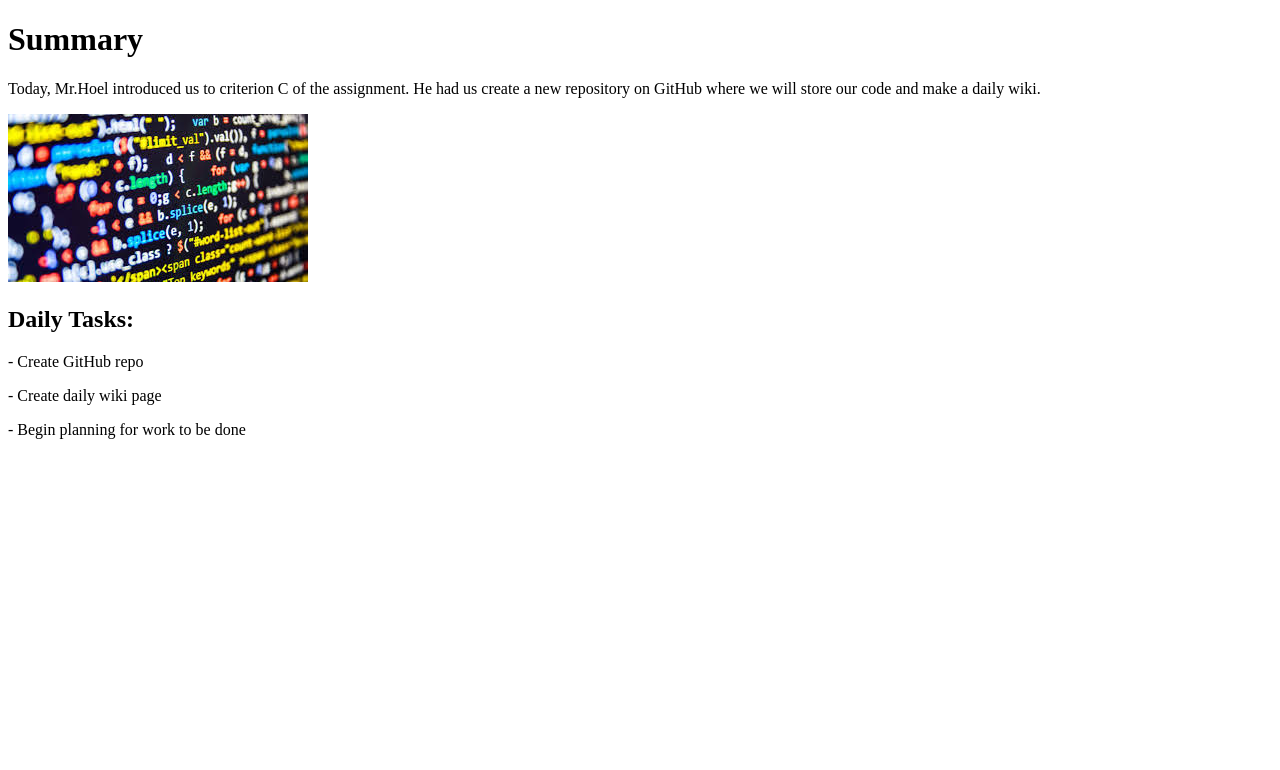
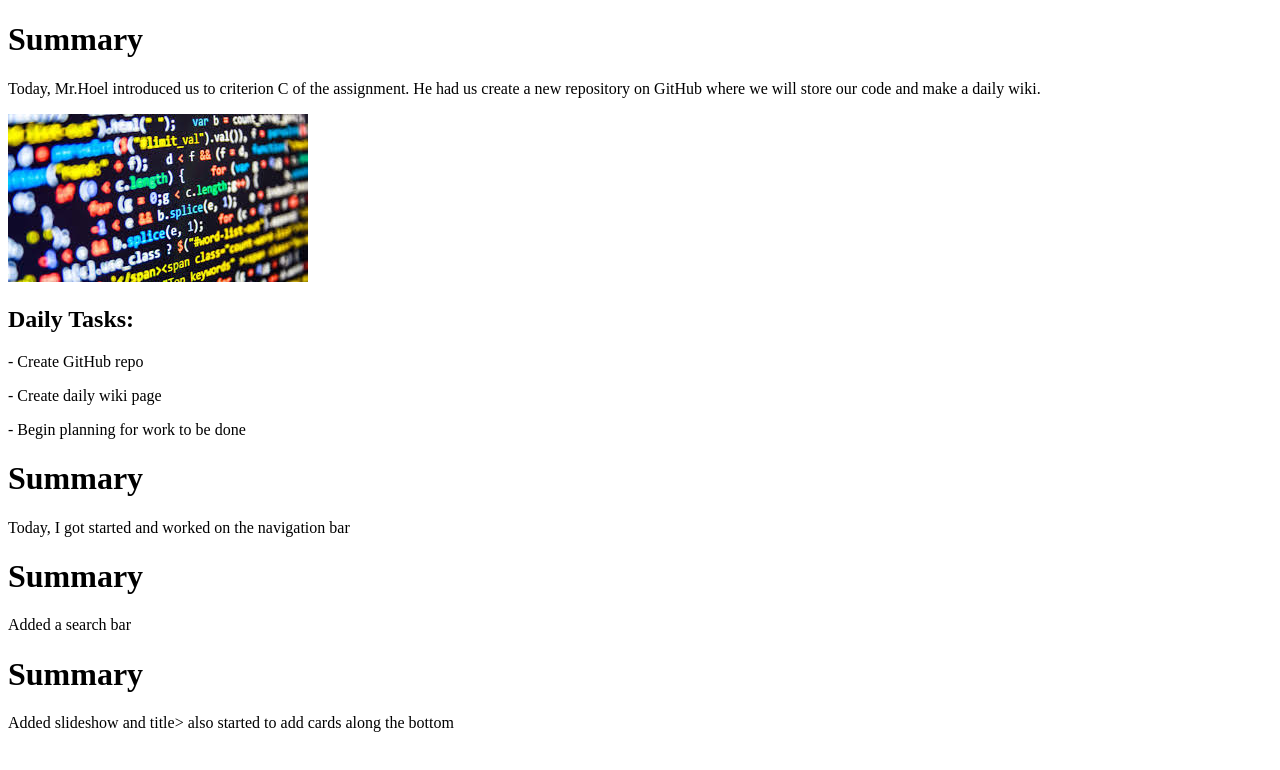
Before and after one commit to ethantsang04/Assignment3, a plain HTML site: page wiki.html in a window 1280 px wide. Drawn offline with Linux system fonts and the light colour scheme.

Commit message:
Update wiki.html

```diff
--- a/wiki.html
+++ b/wiki.html
@@ -11,5 +11,14 @@
 <p>		- Create GitHub repo</p>
 <p>		- Create daily wiki page</p>
 <p>		- Begin planning for work to be done</p>
+
+<h1>Summary</h1>
+<p>Today, I got started and worked on the navigation bar</p>
+
+<h1>Summary</h1>
+<p>Added a search bar</p>
+
+<h1>Summary</h1>
+<p>Added slideshow and title> also started to add cards along the bottom</p>
 </body>
 </html>
```
